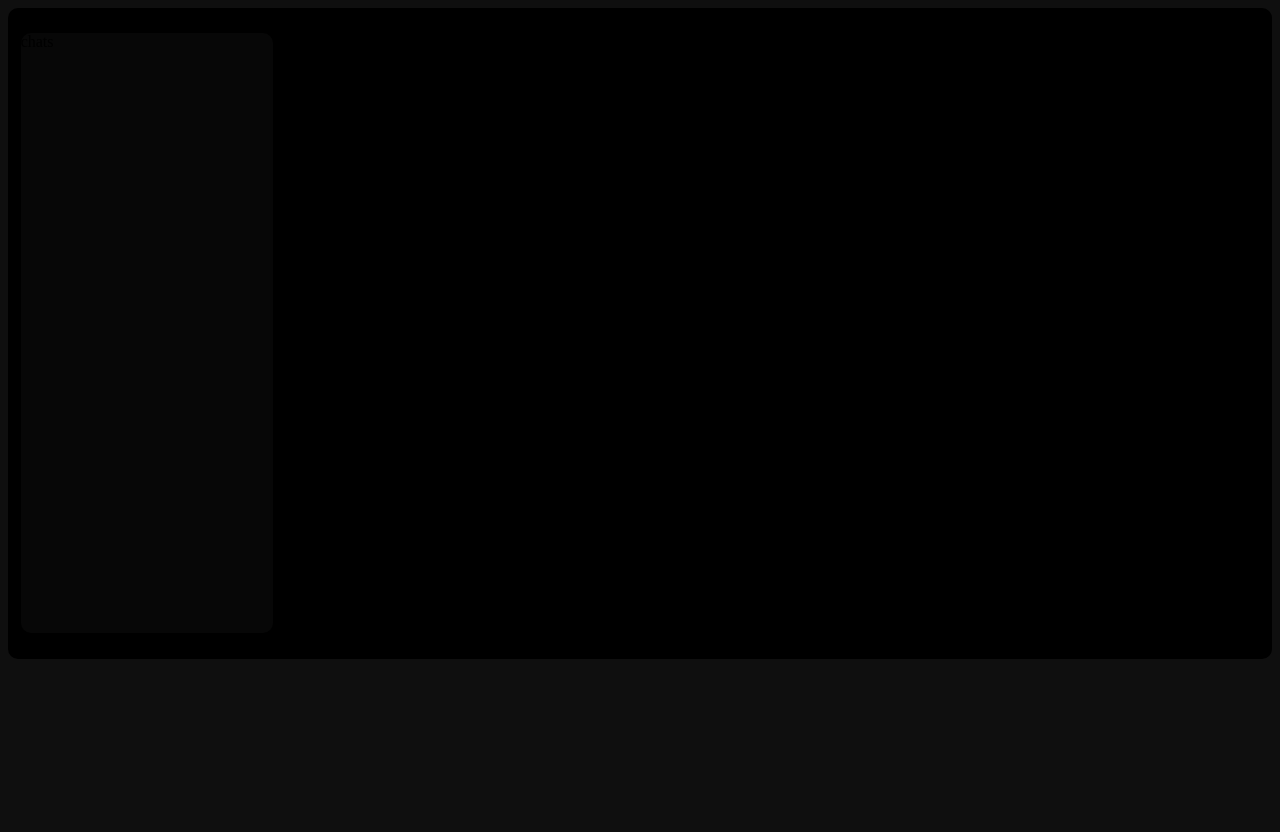
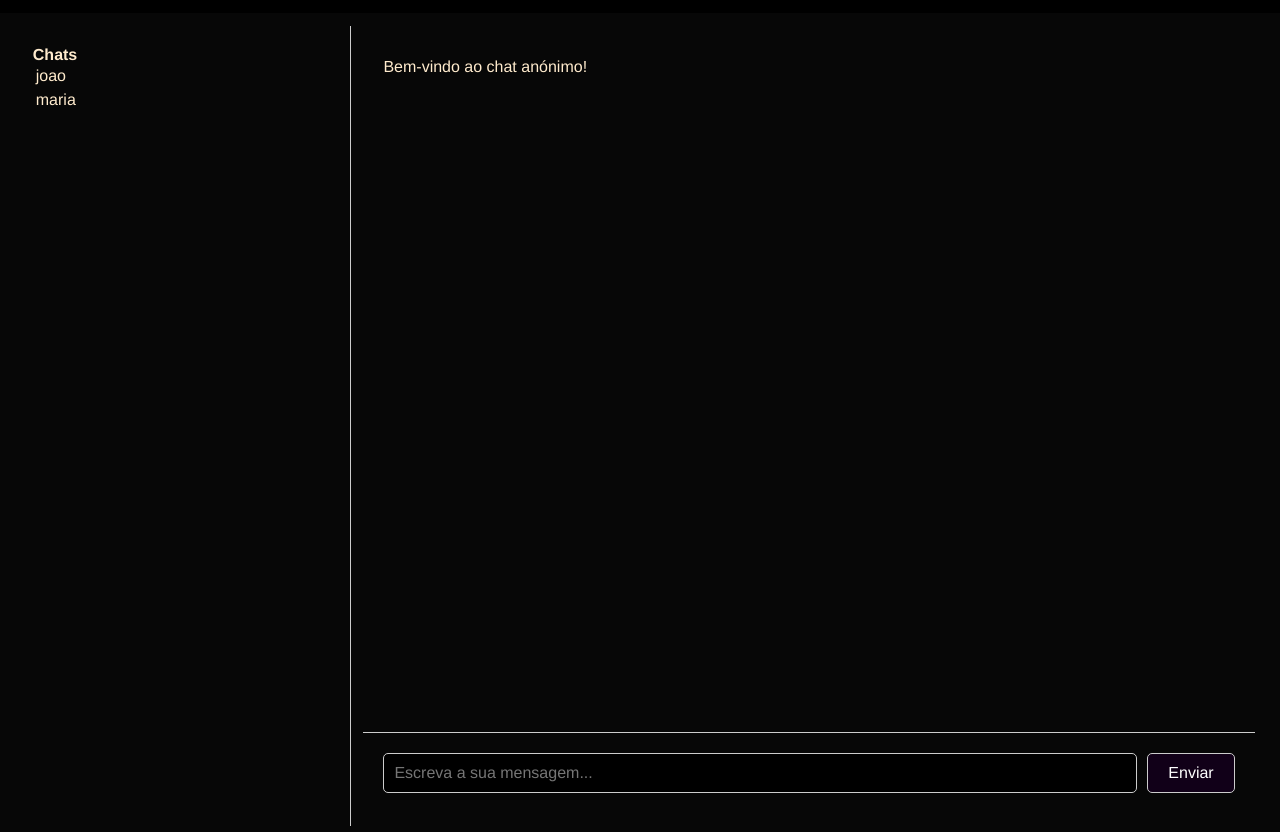
Before and after one commit to Linksyyy/anonymous-chat, a React (Create React App) app: page / in a window 1280 px wide. Shown: the top 832 px of the page. Before the commit the page ends 800 px from the top, so only its background shows below. Built offline with nearby package versions, Linux system fonts and the light colour scheme.

Commit message:
introduces a basic chat interfacefirst commit(unfinished)

```diff
--- a/src/App.css
+++ b/src/App.css
@@ -1,9 +1,46 @@
-body {
-  background-color: #0f0f0f;
+.App {
   display: flex;
+  height: 100vh;
 }
 
-div {
+.MessageList {
+  width: 25%;
+  border-right: 1px solid #ccc;
+  padding: 20px;
+}
+
+.ChatWindow {
+  width: 75%;
   display: flex;
-  border-radius: 10px;
+  flex-direction: column;
 }
+
+.messages {
+  flex-grow: 1;
+  padding: 20px;
+}
+
+form {
+  display: flex;
+  padding: 20px;
+  border-top: 1px solid #ccc;
+}
+
+input {
+  flex-grow: 1;
+  padding: 10px;
+  border: 1px solid #ccc;
+  border-radius: 5px;
+  background-color: black;
+  color: #ccc;
+}
+
+button {
+  padding: 10px 20px;
+  border: 1px solid #ccc;
+  background-color: #110018;
+  color: white;
+  border-radius: 5px;
+  margin-left: 10px;
+  cursor: pointer;
+}
--- a/src/App.js
+++ b/src/App.js
@@ -1,10 +1,14 @@
 import './App.css';
-import Chats from './components/Chats'
+import MessageList from './components/MessageList';
+import ChatWindow from './components/ChatWindow';
 
 function App() {
-  return (<>
-    <Chats/>
-  </>);
+  return (
+    <div className="App">
+      <MessageList />
+      <ChatWindow />
+    </div>
+  );
 }
 
 export default App;
--- /dev/null
+++ b/src/components/ChatWindow.js
@@ -0,0 +1,12 @@
+import MessageInput from './MessageInput';
+
+export default function ChatWindow() {
+    return (
+        <div className="ChatWindow">
+            <div className="messages">
+                <p>Bem-vindo ao chat anónimo!</p>
+            </div>
+            <MessageInput />
+        </div>
+    )
+}
--- a/src/components/Chats.css
+++ /dev/null
@@ -1,6 +0,0 @@
-div {
-    background-color: #070707;
-    margin: 1%;
-    width: 20%;
-    height: 600px;
-}
--- a/src/components/Chats.js
+++ /dev/null
@@ -1,9 +0,0 @@
-import './Chats.css'
-
-export default function chats() {
-    return (
-        <div>
-            chats
-        </div>
-    )
-}
--- /dev/null
+++ b/src/components/MessageInput.js
@@ -0,0 +1,23 @@
+import { useState } from 'react';
+
+export default function MessageInput() {
+    const [message, setMessage] = useState('');
+
+    const handleSubmit = (e) => {
+        e.preventDefault();
+        console.log(message);
+        setMessage('');
+    }
+
+    return (
+        <form onSubmit={handleSubmit}>
+            <input
+                type="text"
+                value={message}
+                onChange={(e) => setMessage(e.target.value)}
+                placeholder="Escreva a sua mensagem..."
+            />
+            <button type="submit">Enviar</button>
+        </form>
+    )
+}
--- /dev/null
+++ b/src/components/MessageList.js
@@ -0,0 +1,20 @@
+import { Component } from "react";
+
+export default class Main extends Component {
+    state = {
+        chats: [{ name: "joao" }, { name: "maria" }]
+    }
+    render = () => {
+        const { chats } = this.state
+        return (
+            <div className="MessageList">
+                <h2>Chats</h2>
+                <section>
+                    {chats.map((chat, index) => (
+                        <div key={index}>{chat.name}</div>
+                    ))}
+                </section>
+            </div>
+        )
+    }
+}
--- a/src/index.css
+++ b/src/index.css
@@ -1,7 +1,18 @@
+* {
+    font-family: 'Franklin Gothic Medium', 'Arial Narrow', Arial, sans-serif;
+    font-size: 100%;
+    margin: 0;
+}
+
 #root {
     width: 100%;
     height: 100%;
     padding: 1% 0 1% 0;
     background-color: black;
-    margin: 0;
 }
+
+div {
+    background-color: #070707;
+    padding: 1%;
+    color: blanchedalmond;
+}
```
